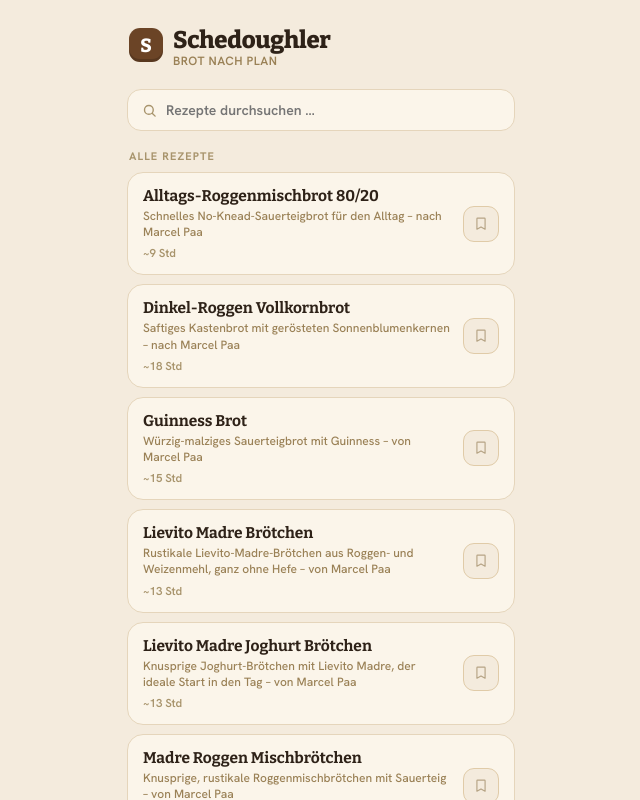
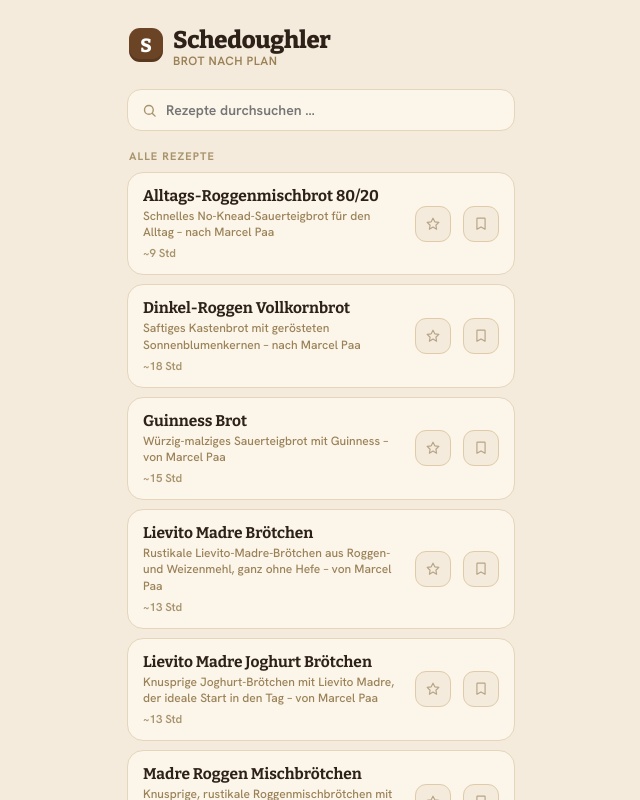
Before and after one commit to sboe0705/schedoughler, a Vue app: page / in a window 1280 px wide. Shown: the top 800 px of the page, without its empty margins (319-959 px from the left). Built offline with nearby package versions, Linux system fonts and the light colour scheme.

Commit message:
added recipe stars

```diff
--- a/src/App.vue
+++ b/src/App.vue
@@ -4,8 +4,10 @@
       v-if="view === 'select'"
       :recipes="RECIPES"
       :saved-bakes="savedBakes"
+      :starred-recipes="starredRecipes"
       @select-recipe="onSelectRecipe"
       @toggle-save="onToggleSave"
+      @toggle-star="onToggleStar"
     />
 
     <template v-else>
@@ -40,6 +42,7 @@ import { ref, computed, watch, onMounted, onUnmounted } from 'vue'
 import {
   RECIPES, computeSchedule, defaultFinishTime, nudgeDuration,
   loadSavedBakes, persistSavedBakes, toggleSavedBake, pruneSavedBakes,
+  loadStarredRecipes, persistStarredRecipes, toggleStarredRecipe,
 } from './scheduler.js'
 import RecipeSelectView from './components/RecipeSelectView.vue'
 import SchedulerHeader from './components/SchedulerHeader.vue'
@@ -71,6 +74,7 @@ function pruneAndPersist(saved) {
 }
 
 const savedBakes = ref(pruneAndPersist(loadSavedBakes(localStorage)))
+const starredRecipes = ref(loadStarredRecipes(localStorage))
 const autoScrollToNow = ref(false)
 
 const schedule = computed(() => computeSchedule(recipe.value, finishAt.value, overrides.value))
@@ -115,6 +119,12 @@ function onSelectRecipe(id) {
 
 function onBack() {
   view.value = 'select'
+}
+
+function onToggleStar(recipeId) {
+  const next = toggleStarredRecipe(starredRecipes.value, recipeId)
+  starredRecipes.value = next
+  persistStarredRecipes(localStorage, next)
 }
 
 function onToggleSave(r) {
--- a/src/components/RecipeRow.vue
+++ b/src/components/RecipeRow.vue
@@ -11,6 +11,20 @@
         <div class="row-total">{{ recipe.totalShort }}</div>
       </template>
     </div>
+
+    <button
+      class="star-btn"
+      :class="{ starred }"
+      :title="starred ? 'Aus Favoriten entfernen' : 'Zu Favoriten hinzufügen'"
+      @click.stop="$emit('toggle-star')"
+    >
+      <svg v-if="starred" width="14" height="14" viewBox="0 0 24 24" fill="#FBF5EA">
+        <path d="M12 2l3.09 6.26L22 9.27l-5 4.87L18.18 21 12 17.27 5.82 21 7 14.14l-5-4.87 6.91-1.01L12 2z"/>
+      </svg>
+      <svg v-else width="14" height="14" viewBox="0 0 24 24" fill="none" stroke="currentColor" stroke-width="2" stroke-linecap="round" stroke-linejoin="round">
+        <path d="M12 2l3.09 6.26L22 9.27l-5 4.87L18.18 21 12 17.27 5.82 21 7 14.14l-5-4.87 6.91-1.01L12 2z"/>
+      </svg>
+    </button>
 
     <button
       class="bookmark-btn"
@@ -33,8 +47,9 @@ defineProps({
   recipe: Object,
   saved: { type: Boolean, default: false },
   savedLabel: { type: String, default: '' },
+  starred: { type: Boolean, default: false },
 })
-defineEmits(['select', 'toggle-save'])
+defineEmits(['select', 'toggle-save', 'toggle-star'])
 </script>
 
 <style scoped>
@@ -135,4 +150,31 @@ defineEmits(['select', 'toggle-save'])
   color: var(--color-card);
   box-shadow: 0 1px 3px rgba(0,0,0,.25);
 }
+
+.star-btn {
+  flex-shrink: 0;
+  width: 36px;
+  height: 36px;
+  border-radius: 11px;
+  display: inline-flex;
+  align-items: center;
+  justify-content: center;
+  cursor: pointer;
+  background: #F4EBDD;
+  border: 1px solid #E0CBA8;
+  color: #B6A485;
+  transition: color .15s, border-color .15s;
+}
+
+.star-btn:hover {
+  color: var(--color-prep);
+  border-color: var(--color-prep);
+}
+
+.star-btn.starred {
+  background: var(--color-prep);
+  border: none;
+  color: var(--color-card);
+  box-shadow: 0 1px 3px rgba(0,0,0,.25);
+}
 </style>
--- a/src/components/RecipeSelectView.vue
+++ b/src/components/RecipeSelectView.vue
@@ -35,8 +35,25 @@
           :recipe="entry.recipe"
           :saved="true"
           :saved-label="entry.savedLabel"
+          :starred="!!props.starredRecipes[entry.recipe.id]"
           @select="$emit('select-recipe', entry.recipe.id)"
           @toggle-save="$emit('toggle-save', entry.recipe)"
+          @toggle-star="$emit('toggle-star', entry.recipe.id)"
+        />
+      </div>
+    </template>
+
+    <template v-if="filteredStarred.length">
+      <div class="section-label">Favoriten</div>
+      <div class="starred-list">
+        <RecipeRow
+          v-for="r in filteredStarred"
+          :key="r.id"
+          :recipe="r"
+          :starred="true"
+          @select="$emit('select-recipe', r.id)"
+          @toggle-save="$emit('toggle-save', r)"
+          @toggle-star="$emit('toggle-star', r.id)"
         />
       </div>
     </template>
@@ -47,8 +64,10 @@
         v-for="r in filteredOther"
         :key="r.id"
         :recipe="r"
+        :starred="!!props.starredRecipes[r.id]"
         @select="$emit('select-recipe', r.id)"
         @toggle-save="$emit('toggle-save', r)"
+        @toggle-star="$emit('toggle-star', r.id)"
       />
     </div>
 
@@ -65,8 +84,9 @@ import RecipeRow from './RecipeRow.vue'
 const props = defineProps({
   recipes: Array,
   savedBakes: { type: Object, default: () => ({}) },
+  starredRecipes: { type: Object, default: () => ({}) },
 })
-defineEmits(['select-recipe', 'toggle-save'])
+defineEmits(['select-recipe', 'toggle-save', 'toggle-star'])
 
 const query = ref('')
 const hasQuery = computed(() => query.value.trim().length > 0)
@@ -82,15 +102,22 @@ const filteredSaved = computed(() =>
     .sort((a, b) => props.savedBakes[a.recipe.id].target - props.savedBakes[b.recipe.id].target)
 )
 
+const filteredStarred = computed(() =>
+  props.recipes
+    .filter(r => !props.savedBakes[r.id] && props.starredRecipes[r.id] && matchesQuery(r, query.value))
+    .slice()
+    .sort((a, b) => a.name.localeCompare(b.name, 'de'))
+)
+
 const filteredOther = computed(() =>
   props.recipes
-    .filter(r => !props.savedBakes[r.id] && matchesQuery(r, query.value))
+    .filter(r => !props.savedBakes[r.id] && !props.starredRecipes[r.id] && matchesQuery(r, query.value))
     .slice()
     .sort((a, b) => a.name.localeCompare(b.name, 'de'))
 )
 
 const noResults = computed(() =>
-  hasQuery.value && filteredSaved.value.length === 0 && filteredOther.value.length === 0
+  hasQuery.value && filteredSaved.value.length === 0 && filteredStarred.value.length === 0 && filteredOther.value.length === 0
 )
 </script>
 
@@ -199,6 +226,13 @@ const noResults = computed(() =>
   margin-bottom: 22px;
 }
 
+.starred-list {
+  display: flex;
+  flex-direction: column;
+  gap: 9px;
+  margin-bottom: 22px;
+}
+
 .other-list {
   display: flex;
   flex-direction: column;
--- a/src/scheduler.js
+++ b/src/scheduler.js
@@ -1038,3 +1038,34 @@ export function pruneSavedBakes(saved, now = Date.now()) {
   });
   return { saved: next, changed };
 }
+
+// ---------------------------------------------------------------------------
+// Starred recipes
+// ---------------------------------------------------------------------------
+// A "starred" recipe is one the user has tried and rated highly. Starring is
+// a local-only, per-browser preference (no finish time/overrides attached)
+// used solely to prioritize the recipe's position in the selection list.
+// Starred recipes never expire.
+//
+// Persisted shape (JSON under STARRED_KEY): { [recipeId]: true }
+
+export const STARRED_KEY = 'schedoughler.starred.v1';
+
+/** Parse the starred-recipes map from localStorage. Safe on missing/corrupt data. */
+export function loadStarredRecipes(store) {
+  try { const raw = store.getItem(STARRED_KEY); return raw ? JSON.parse(raw) : {}; }
+  catch (e) { return {}; }
+}
+
+/** Persist the starred-recipes map to localStorage. */
+export function persistStarredRecipes(store, starred) {
+  try { store.setItem(STARRED_KEY, JSON.stringify(starred)); } catch (e) {}
+}
+
+/** Toggle a recipe's starred state. Returns a NEW map (does not mutate the input). */
+export function toggleStarredRecipe(starred, recipeId) {
+  const next = { ...starred };
+  if (next[recipeId]) delete next[recipeId];
+  else next[recipeId] = true;
+  return next;
+}
```
Also changed, not shown: 2 other files (tests, documents, lock files or other folders).
